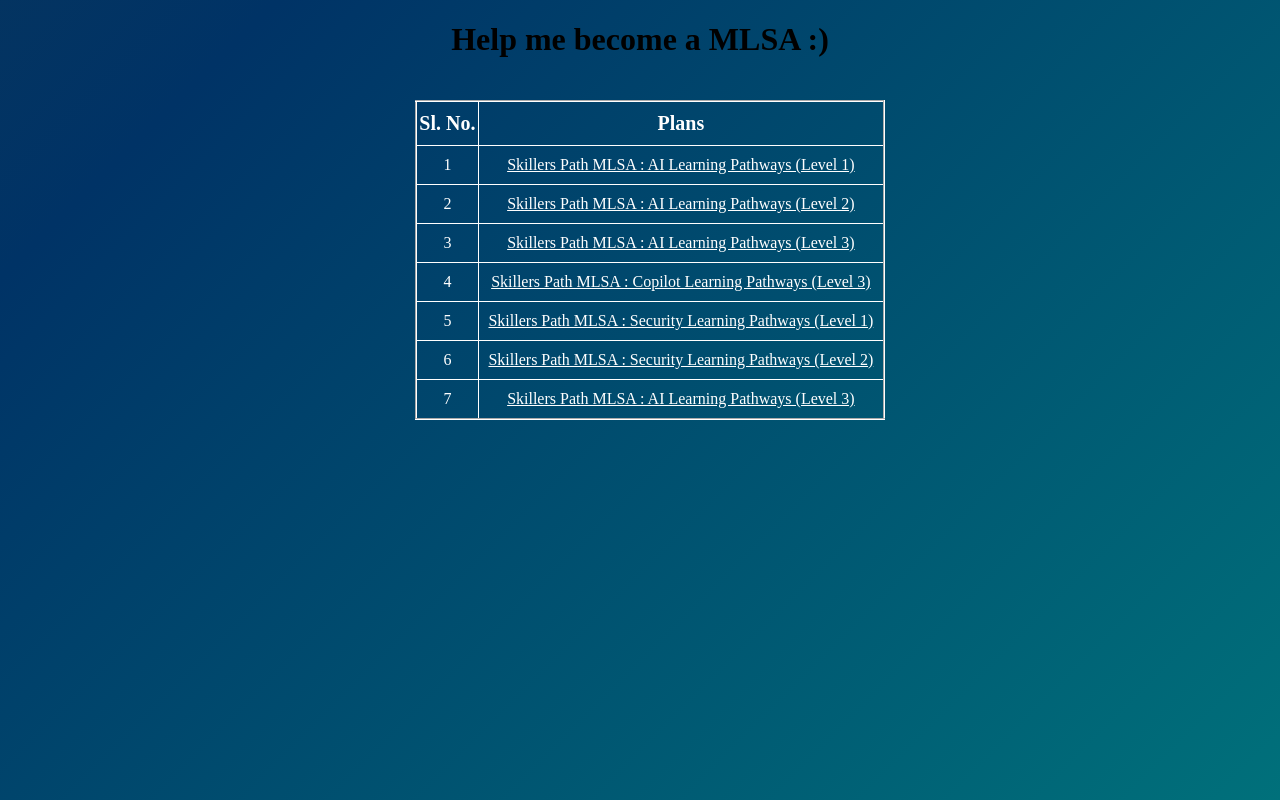
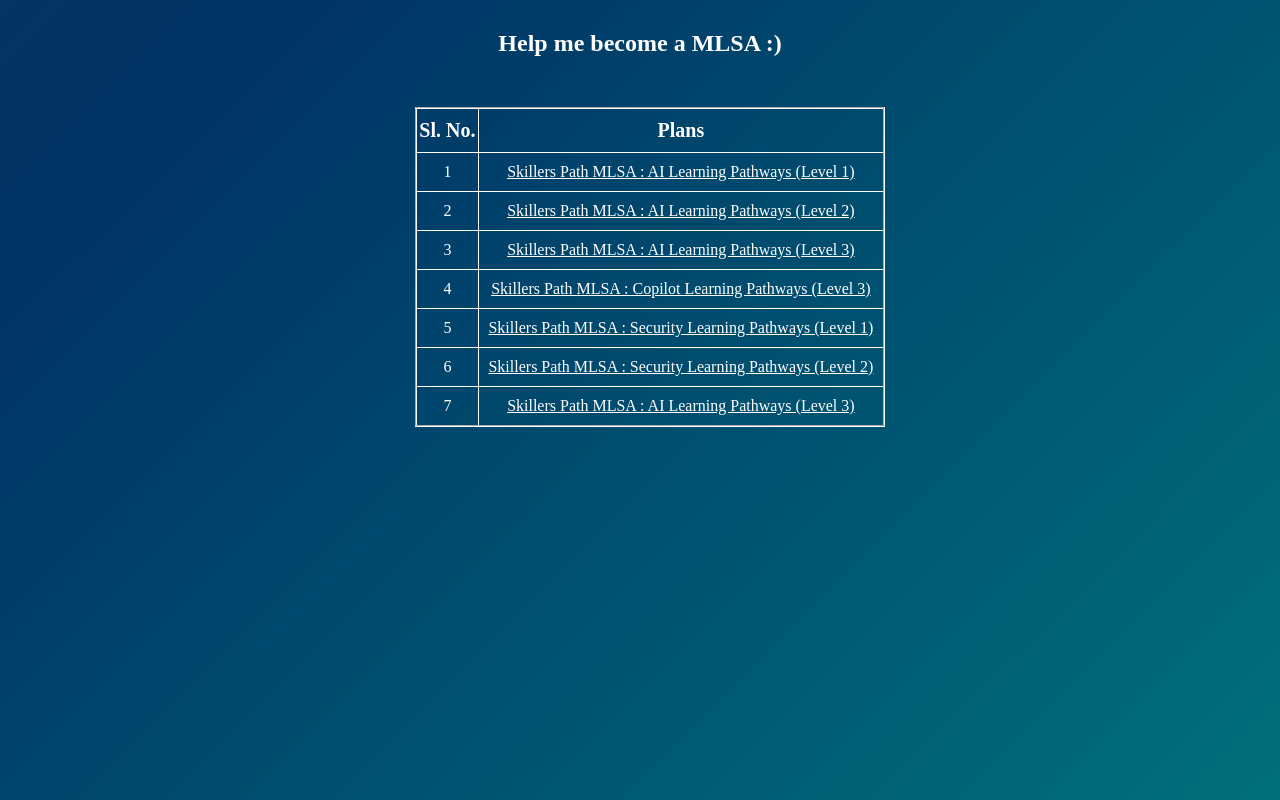
Before and after one commit to codertrippin/MLSAguide, a plain HTML site: page index.html in a window 1280 px wide. Drawn offline with Linux system fonts and the light colour scheme.

Commit message:
Change heading and fix table header tags in index.html
Updated the heading from h1 to h2 and fixed table header tags.

```diff
--- a/index.html
+++ b/index.html
@@ -9,7 +9,7 @@
 <body>
   <div class="table">
 <div>
-    <h1>Help me become a MLSA :)</h1>
+    <h2>Help me become a MLSA :)</h2>
 </div>
 <div>
  <table border = 1>
@@ -77,4 +77,5 @@
   </div>
   </div>
 </body>
+
 </html>
```
